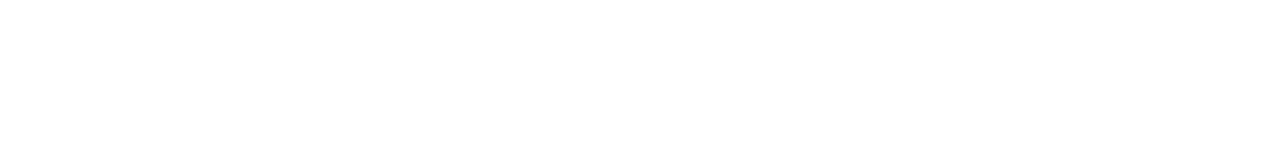
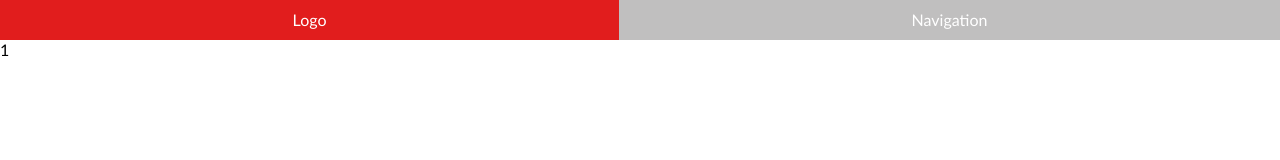
Before and after one commit to pedro-donoso/landing, a plain HTML site: page index.html in a window 1280 px wide. Drawn offline with Linux system fonts and the light colour scheme.

Commit message:
header
avance cabecera

```diff
--- /dev/null
+++ b/assets/css/main.css
@@ -0,0 +1,48 @@
+:root{
+    --color-nav: rgb(131, 129, 129);
+    --color-nav-dark:rgb(28, 52, 75);
+    --color-section: purple;
+    --color-aside:rgb(153, 132, 10);
+    --color-footer:rgb(25, 0, 255);
+    --color-red:rgb(225, 29, 29);
+    --color-grey:rgb(192, 191, 191);
+    --color-black:#000000;
+    --color-white: #ffffff;
+}
+
+*{
+  margin: 0;
+  padding: 0;
+  text-decoration: none;
+  list-style: none;
+}
+
+body{
+  display: flex;
+  flex-direction: column;
+  min-height: 100vh;
+  font-family: 'Trebuchet MS';
+}
+
+@media screen and (min-width:798px){
+  .nav-container{
+    display: flex;
+  }
+}
+
+.nav-container__item1{
+  flex-grow: 1;
+    text-align: center;
+  line-height: 2.5;
+  background: var(--color-red);
+  color: var(--color-white);
+
+}
+
+.nav-container__item2{
+    flex-grow: 1;
+  text-align: center;
+  line-height: 2.5;
+ background: var(--color-grey);
+  color: var(--color-white);
+}
--- a/index.html
+++ b/index.html
@@ -1,11 +1,24 @@
 <!DOCTYPE html>
-<html lang="en">
+<html lang="es">
 <head>
   <meta charset="UTF-8">
   <meta name="viewport" content="width=device-width, initial-scale=1.0">
-  <title>Document</title>
+  <title>Desafio Practica</title>
 </head>
 <body>
-
+  <nav class="nav">
+    <ul class="nav-container">
+      <li class="nav-container__item1">
+        <a class="nav-container__link">Logo</a>
+      </li>
+      <li class="nav-container__item2">
+        <a class="nav-container__link">Navigation</a>
+      </li>
+    </ul>
+  </nav>
+  <main class="main-container">
+    <section class="main-container__section">1</section>
+  </main>
 </body>
+    <link rel="stylesheet" href="assets/css/main.css">
 </html>
```
